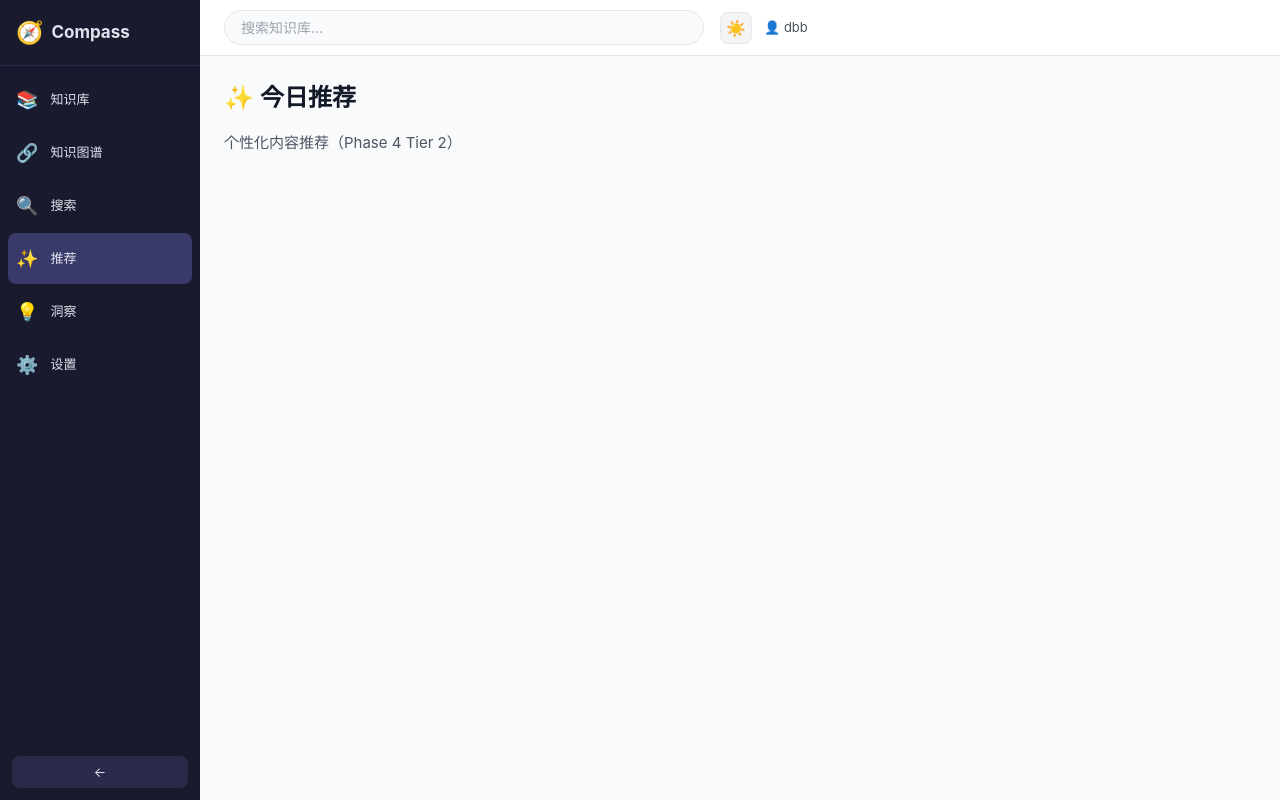
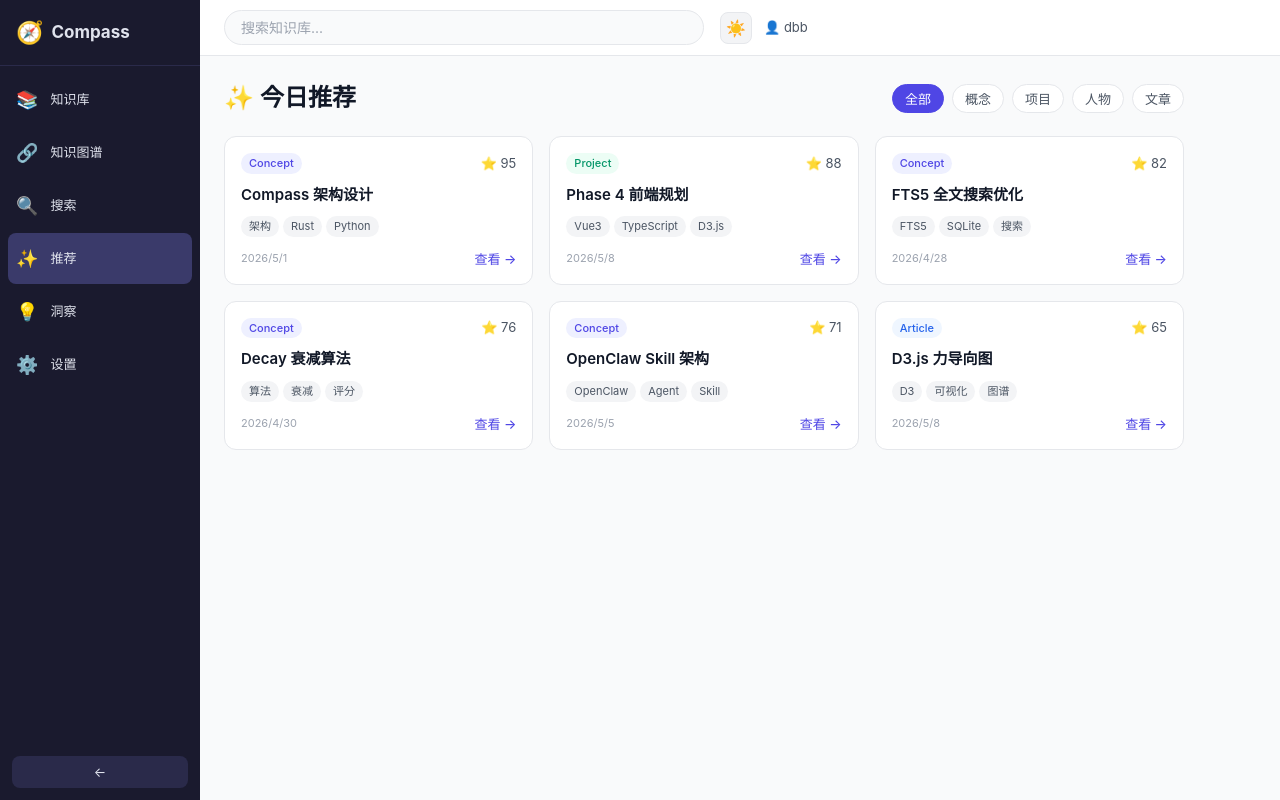
Before and after one commit to jadelaglace/Compass, a Vue app in the folder compass-vue3/: page /feed in a window 1280 px wide. Built offline with nearby package versions, Linux system fonts and the light colour scheme.

Commit message:
feat: P4-Feed-1 — Feed information flow (#131)

```diff
--- /dev/null
+++ b/compass-vue3/src/components/feed/EntityCard.vue
@@ -0,0 +1,114 @@
+<script setup lang="ts">
+import type { Entity } from '@/types'
+
+const props = defineProps<{ entity: Entity }>()
+</script>
+
+<template>
+  <div class="entity-card">
+    <div class="card-header">
+      <span class="type-badge" :data-type="props.entity.entity_type">
+        {{ props.entity.entity_type }}
+      </span>
+      <span class="score" title="质量评分">⭐ {{ (props.entity.score * 100).toFixed(0) }}</span>
+    </div>
+    <h3 class="card-title">{{ props.entity.title }}</h3>
+    <div class="tags">
+      <span v-for="tag in props.entity.tags" :key="tag" class="tag">{{ tag }}</span>
+    </div>
+    <div class="card-footer">
+      <span class="date">{{ new Date(props.entity.updated_at).toLocaleDateString('zh-CN') }}</span>
+      <button class="btn-view">查看 →</button>
+    </div>
+  </div>
+</template>
+
+<style scoped>
+.entity-card {
+  background: var(--bg-primary);
+  border: 1px solid var(--border-color);
+  border-radius: var(--radius-lg);
+  padding: var(--space-4);
+  display: flex;
+  flex-direction: column;
+  gap: var(--space-3);
+  transition: box-shadow var(--transition-fast), border-color var(--transition-fast);
+}
+
+.entity-card:hover {
+  box-shadow: var(--shadow-md);
+  border-color: var(--border-color-strong);
+}
+
+.card-header {
+  display: flex;
+  justify-content: space-between;
+  align-items: center;
+}
+
+.type-badge {
+  font-size: var(--text-xs);
+  font-weight: var(--weight-medium);
+  padding: 2px 8px;
+  border-radius: var(--radius-full);
+  text-transform: capitalize;
+}
+
+.type-badge[data-type="concept"] { background: #eef0ff; color: #4f46e5; }
+.type-badge[data-type="project"] { background: #ecfdf5; color: #059669; }
+.type-badge[data-type="person"] { background: #fffbeb; color: #d97706; }
+.type-badge[data-type="article"] { background: #eff6ff; color: #2563eb; }
+
+.score {
+  font-size: var(--text-sm);
+  color: var(--text-secondary);
+}
+
+.card-title {
+  font-size: var(--text-md);
+  font-weight: var(--weight-semibold);
+  color: var(--text-primary);
+  line-height: var(--leading-tight);
+  margin: 0;
+}
+
+.tags {
+  display: flex;
+  flex-wrap: wrap;
+  gap: var(--space-1);
+}
+
+.tag {
+  font-size: var(--text-xs);
+  padding: 2px 8px;
+  background: var(--bg-tertiary);
+  color: var(--text-secondary);
+  border-radius: var(--radius-full);
+}
+
+.card-footer {
+  display: flex;
+  justify-content: space-between;
+  align-items: center;
+  margin-top: auto;
+}
+
+.date {
+  font-size: var(--text-xs);
+  color: var(--text-muted);
+}
+
+.btn-view {
+  font-size: var(--text-sm);
+  color: var(--color-brand);
+  background: none;
+  border: none;
+  cursor: pointer;
+  padding: 0;
+  font-weight: var(--weight-medium);
+}
+
+.btn-view:hover {
+  text-decoration: underline;
+}
+</style>
--- /dev/null
+++ b/compass-vue3/src/stores/feed.ts
@@ -0,0 +1,29 @@
+import { defineStore } from 'pinia'
+import { ref, computed } from 'vue'
+import type { Entity } from '@/types'
+
+export type EntityType = 'all' | 'concept' | 'project' | 'person' | 'article'
+
+const MOCK_ENTITIES: Entity[] = [
+  { id: '1', title: 'Compass 架构设计', content: 'Rust core + Python FastAPI glue 两层架构', entity_type: 'concept', status: 'active', maturity: 5, score: 0.95, tags: ['架构', 'Rust', 'Python'], created_at: '2026-04-06T10:00:00Z', updated_at: '2026-05-01T10:00:00Z' },
+  { id: '2', title: 'Phase 4 前端规划', content: 'Vue3 + TypeScript + D3.js 可视化', entity_type: 'project', status: 'active', maturity: 3, score: 0.88, tags: ['Vue3', 'TypeScript', 'D3.js'], created_at: '2026-04-10T10:00:00Z', updated_at: '2026-05-08T10:00:00Z' },
+  { id: '3', title: 'FTS5 全文搜索优化', content: 'BM25 + FTS5 混合搜索算法实现', entity_type: 'concept', status: 'active', maturity: 4, score: 0.82, tags: ['FTS5', 'SQLite', '搜索'], created_at: '2026-04-12T10:00:00Z', updated_at: '2026-04-28T10:00:00Z' },
+  { id: '4', title: 'Decay 衰减算法', content: '基于 half-life 的指数衰减评分模型', entity_type: 'concept', status: 'active', maturity: 4, score: 0.76, tags: ['算法', '衰减', '评分'], created_at: '2026-04-14T10:00:00Z', updated_at: '2026-04-30T10:00:00Z' },
+  { id: '5', title: 'OpenClaw Skill 架构', content: '意图检测 + 两层调用 + render 翻译', entity_type: 'concept', status: 'active', maturity: 5, score: 0.71, tags: ['OpenClaw', 'Agent', 'Skill'], created_at: '2026-04-18T10:00:00Z', updated_at: '2026-05-05T10:00:00Z' },
+  { id: '6', title: 'D3.js 力导向图', content: '基于 D3 force simulation 的知识图谱可视化', entity_type: 'article', status: 'active', maturity: 2, score: 0.65, tags: ['D3', '可视化', '图谱'], created_at: '2026-05-01T10:00:00Z', updated_at: '2026-05-08T10:00:00Z' },
+]
+
+export const useFeedStore = defineStore('feed', () => {
+  const entities = ref<Entity[]>(MOCK_ENTITIES)
+  const filter = ref<EntityType>('all')
+  const loading = ref(false)
+
+  const filtered = computed(() => {
+    if (filter.value === 'all') return entities.value
+    return entities.value.filter(e => e.entity_type === filter.value)
+  })
+
+  const setFilter = (t: EntityType) => { filter.value = t }
+
+  return { entities, filter, loading, filtered, setFilter }
+})
--- a/compass-vue3/src/views/feed/FeedView.vue
+++ b/compass-vue3/src/views/feed/FeedView.vue
@@ -1,11 +1,40 @@
 <script setup lang="ts">
-// Feed view — stub (Phase 4 Tier 2)
+import { useFeedStore, type EntityType } from '@/stores/feed'
+import EntityCard from '@/components/feed/EntityCard.vue'
+
+const feedStore = useFeedStore()
+
+const filters: { label: string; value: EntityType }[] = [
+  { label: '全部', value: 'all' },
+  { label: '概念', value: 'concept' },
+  { label: '项目', value: 'project' },
+  { label: '人物', value: 'person' },
+  { label: '文章', value: 'article' },
+]
 </script>
 
 <template>
   <div class="view">
-    <h1>✨ 今日推荐</h1>
-    <p class="desc">个性化内容推荐（Phase 4 Tier 2）</p>
+    <div class="view-header">
+      <h1>✨ 今日推荐</h1>
+      <div class="filter-bar">
+        <button
+          v-for="f in filters"
+          :key="f.value"
+          class="filter-chip"
+          :class="{ active: feedStore.filter === f.value }"
+          @click="feedStore.setFilter(f.value)"
+        >
+          {{ f.label }}
+        </button>
+      </div>
+    </div>
+
+    <div v-if="feedStore.loading" class="loading">加载中...</div>
+    <div v-else-if="feedStore.filtered.length === 0" class="empty">暂无内容</div>
+    <div v-else class="card-grid">
+      <EntityCard v-for="entity in feedStore.filtered" :key="entity.id" :entity="entity" />
+    </div>
   </div>
 </template>
 
@@ -14,15 +43,59 @@
   max-width: 960px;
 }
 
+.view-header {
+  display: flex;
+  align-items: center;
+  justify-content: space-between;
+  margin-bottom: var(--space-5);
+  flex-wrap: wrap;
+  gap: var(--space-3);
+}
+
 h1 {
-  margin-bottom: var(--space-4);
-  color: var(--text-primary);
   font-size: var(--text-2xl);
   font-weight: var(--weight-semibold);
+  color: var(--text-primary);
 }
 
-.desc {
+.filter-bar {
+  display: flex;
+  gap: var(--space-2);
+  flex-wrap: wrap;
+}
+
+.filter-chip {
+  padding: var(--space-1) var(--space-3);
+  border: 1px solid var(--border-color);
+  border-radius: var(--radius-full);
+  background: var(--bg-primary);
   color: var(--text-secondary);
+  font-size: var(--text-sm);
+  cursor: pointer;
+  transition: all var(--transition-fast);
+}
+
+.filter-chip:hover {
+  border-color: var(--color-brand);
+  color: var(--color-brand);
+}
+
+.filter-chip.active {
+  background: var(--color-brand);
+  border-color: var(--color-brand);
+  color: var(--text-inverse);
+}
+
+.card-grid {
+  display: grid;
+  grid-template-columns: repeat(auto-fill, minmax(280px, 1fr));
+  gap: var(--space-4);
+}
+
+.loading, .empty {
+  text-align: center;
+  padding: var(--space-16);
+  color: var(--text-muted);
   font-size: var(--text-md);
 }
 </style>
```
